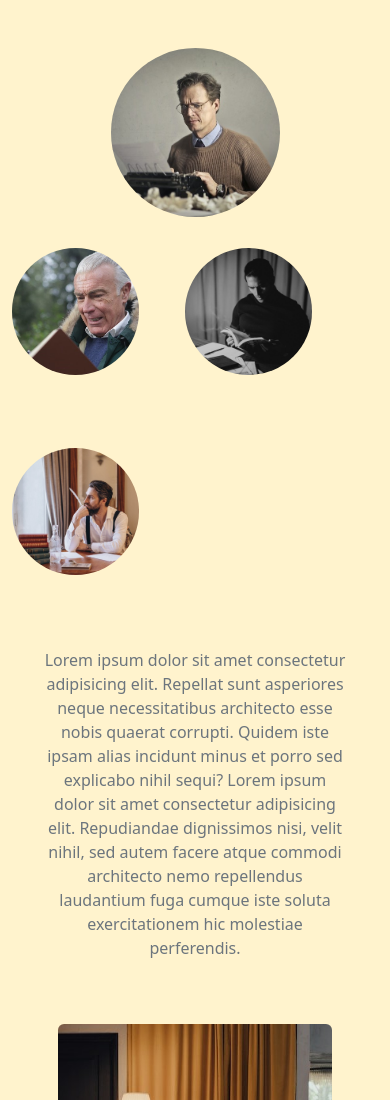
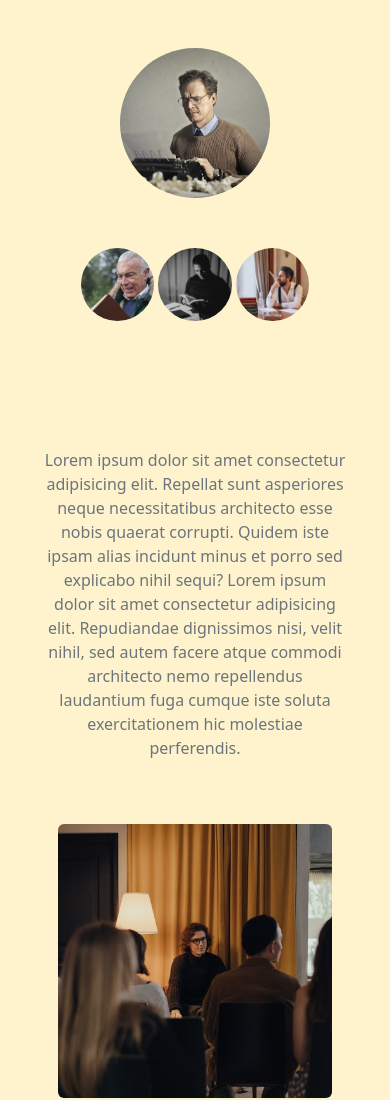
Before and after one commit to eslamsobhy/Responsive-Design-iti, a plain HTML site: page 3-Bootstrap/Day-2/index.html in a window 390 px wide. Shown: the top 1100 px of the page. Drawn offline with nearby package versions, Linux system fonts and the light colour scheme.

Commit message:
solved the pictures appearance bug in the very-small screen

```diff
--- a/3-Bootstrap/Day-2/index.html
+++ b/3-Bootstrap/Day-2/index.html
@@ -20,32 +20,32 @@
   <body class="bg-warning-subtle">
     <div class="container">
       <section class="row mt-5">
-        <div class="img-container col-lg-3 col-md-12 col-12">
+        <div class="img-container col-lg-3 col-md-12 col-12 text-center">
           <div class="img mx-auto d-md-inline-block d-block">
             <img
               src="./images/rounded-1.jpg"
-              class="rounded-circle w-75 first-img"
+              class="rounded-circle w-100 first-img"
               alt=""
             />
           </div>
           <div class="img d-md-inline-block d-inline-block col-2">
             <img
               src="./images/rounded-2.jpg"
-              class="rounded-circle w-75"
+              class="rounded-circle w-100"
               alt=""
             />
           </div>
           <div class="img d-md-inline-block d-inline-block">
             <img
               src="./images/rounded-3.jpg"
-              class="rounded-circle w-75"
+              class="rounded-circle w-100"
               alt=""
             />
           </div>
           <div class="img d-md-inline-block d-inline-block">
             <img
               src="./images/rounded-4.jpg"
-              class="rounded-circle w-75"
+              class="rounded-circle w-100"
               alt=""
             />
           </div>
--- a/3-Bootstrap/Day-2/style.css
+++ b/3-Bootstrap/Day-2/style.css
@@ -1,6 +1,12 @@
 .img {
-  width: 169px;
+  width: 150px;
   height: 200px;
+}
+
+@media (max-width: 575.9999px) {
+  .img-container .img:not(:first-child) {
+    width: 30%;
+  }
 }
 
 @media (max-width: 767.9999px) {
@@ -8,6 +14,10 @@
     width: 100% !important;
   }
 
+  .img-container .img:not(:first-child) {
+    width: 20%;
+  }
+
   p {
     text-align: center;
   }
```
